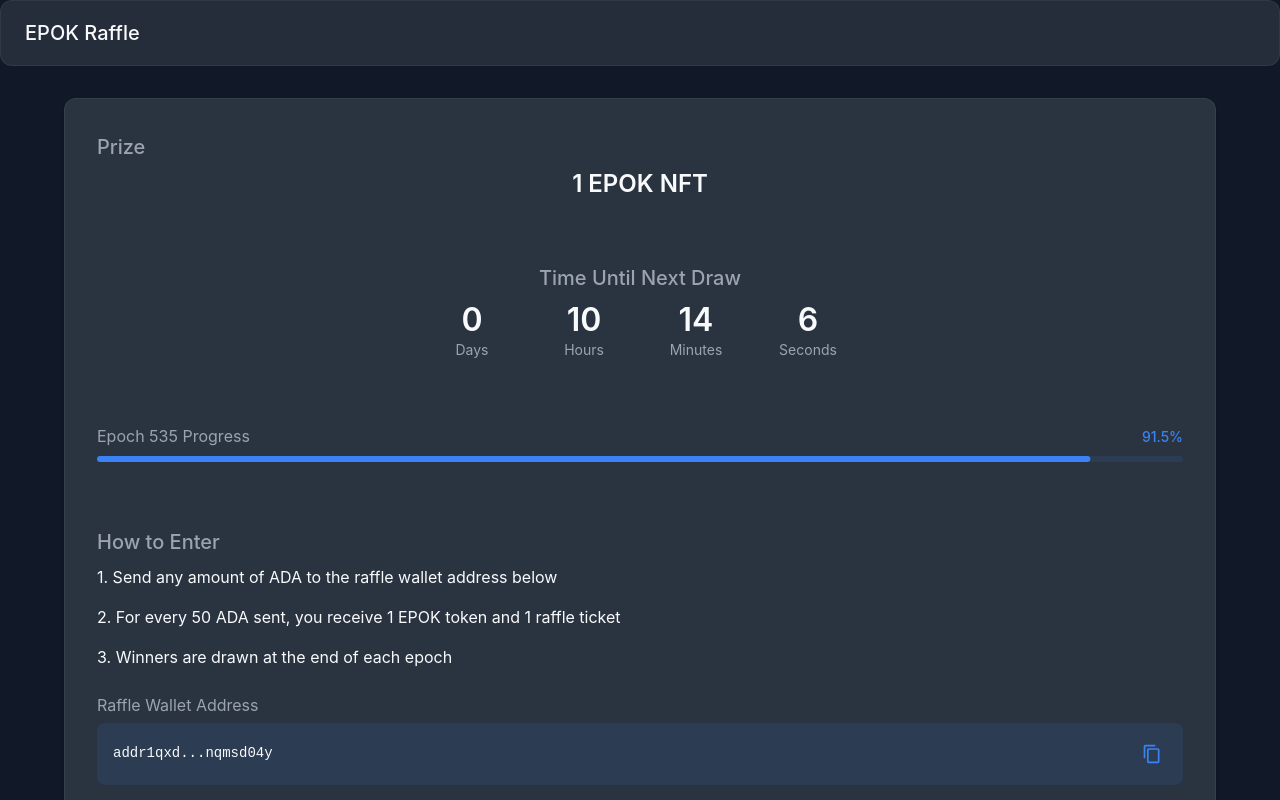
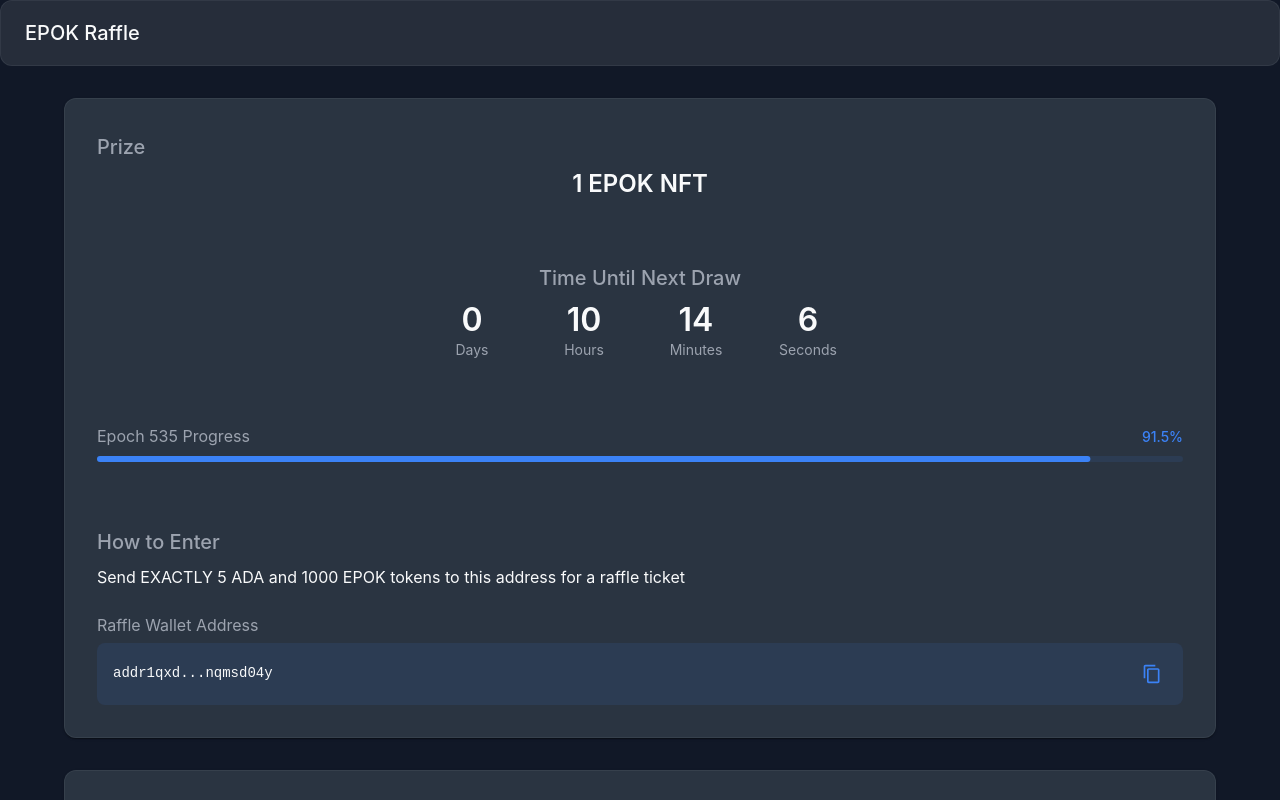
Before and after one commit to bewie03/epok, a React (Create React App) app in the folder frontend/: page / in a window 1280 px wide. Shown: the top 800 px of the page. Built offline with nearby package versions, Linux system fonts and the light colour scheme; no server answers.

Commit message:
Update to require EXACTLY 5 ADA and 1000 EPOK tokens

```diff
--- a/frontend/src/components/RaffleInfo.tsx
+++ b/frontend/src/components/RaffleInfo.tsx
@@ -135,13 +135,7 @@ export default function RaffleInfo({ epochData, prizeData }: RaffleInfoProps) {
             </Typography>
             <Box sx={{ mb: 3 }}>
               <Typography variant="body1" paragraph>
-                1. Send any amount of ADA to the raffle wallet address below
-              </Typography>
-              <Typography variant="body1" paragraph>
-                2. For every 50 ADA sent, you receive 1 EPOK token and 1 raffle ticket
-              </Typography>
-              <Typography variant="body1" paragraph>
-                3. Winners are drawn at the end of each epoch
+                Send EXACTLY 5 ADA and 1000 EPOK tokens to this address for a raffle ticket
               </Typography>
             </Box>
             <Typography variant="body1" color="text.secondary" gutterBottom>
```
Also changed, not shown: 1 other file (tests, documents, lock files or other folders).
